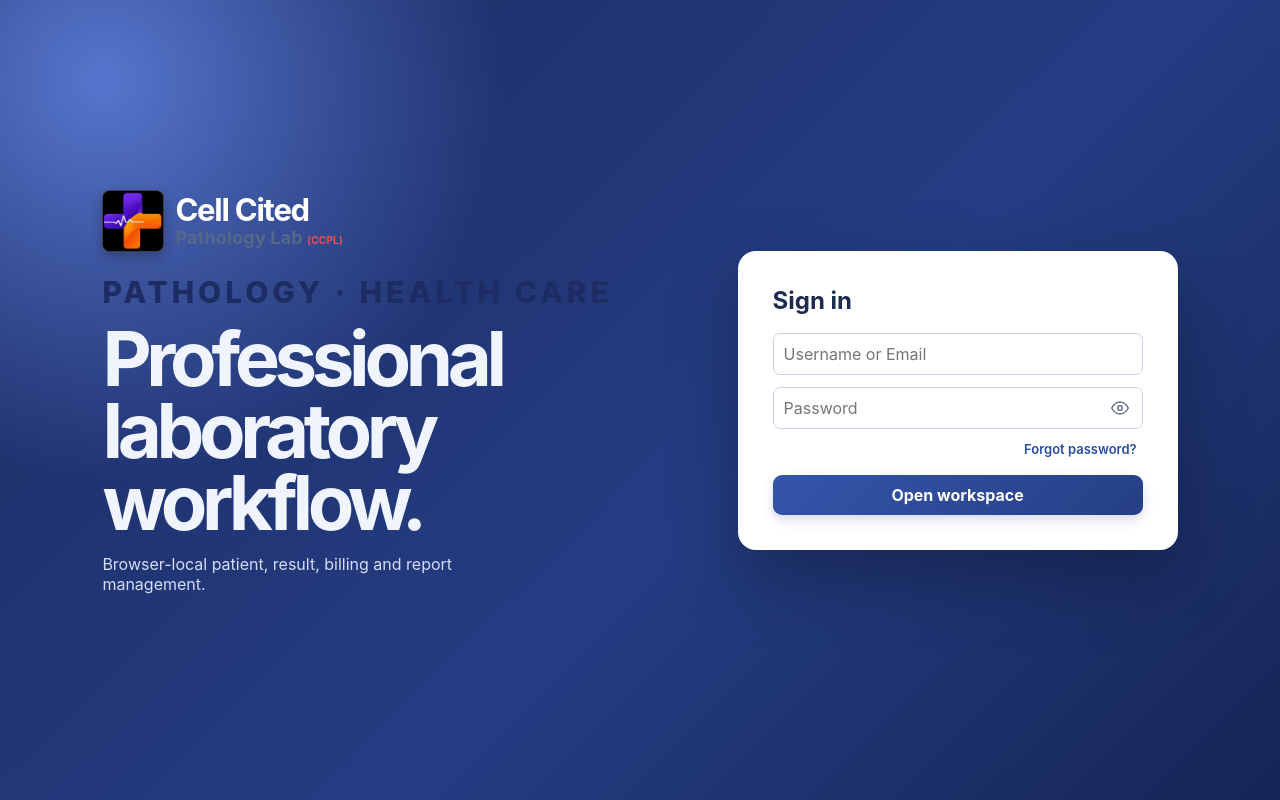
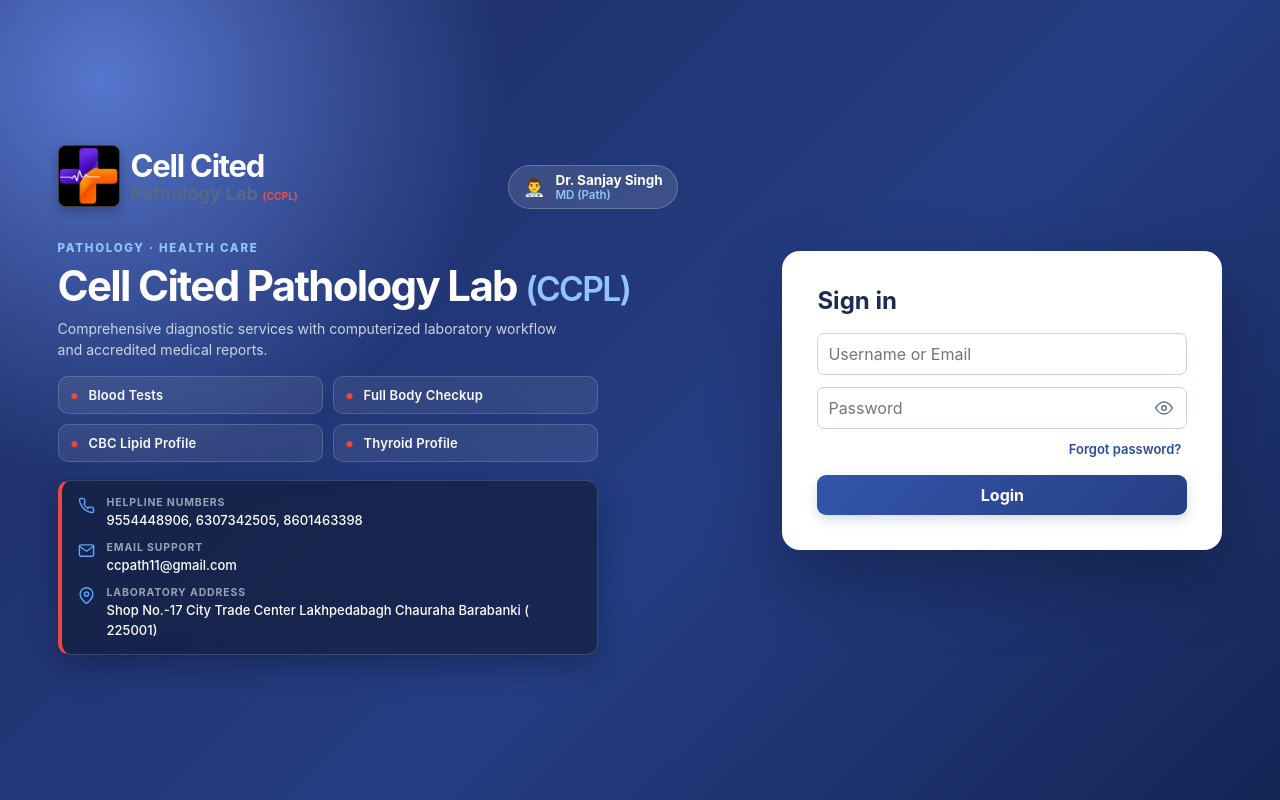
Before and after one commit to techaarnex-alt/Cell-_cited_pathology_frontend, a React (Vite) app: page / in a window 1280 px wide. Built offline with nearby package versions, Linux system fonts and the light colour scheme.

Commit message:
feat: Showcase visiting card lab information, services, and doctor details on login page left panel

```diff
--- a/src/main.jsx
+++ b/src/main.jsx
@@ -1902,11 +1902,76 @@ function App() {
   if (!loggedIn)
     return (
       <main className="login">
-        <section>
-          <CellCitedMark />
-          <span className="eyebrow">PATHOLOGY · HEALTH CARE</span>
-          <h1>Professional laboratory workflow.</h1>
-          <p>Browser-local patient, result, billing and report management.</p>
+        <section className="login-brand-panel">
+          <div className="login-brand-header">
+            <CellCitedMark />
+            <div className="login-doctor-tag" title="Consultant Pathologist & Signatory">
+              <span className="doc-icon">👨‍⚕️</span>
+              <div>
+                <strong>Dr. Sanjay Singh</strong>
+                <span>MD (Path)</span>
+              </div>
+            </div>
+          </div>
+
+          <span className="login-eyebrow">PATHOLOGY · HEALTH CARE</span>
+          <h1 className="login-title">Cell Cited Pathology Lab <span className="sub-abbr">(CCPL)</span></h1>
+          <p className="login-intro">
+            Comprehensive diagnostic services with computerized laboratory workflow and accredited medical reports.
+          </p>
+
+          <div className="login-services-grid">
+            <div className="service-chip">
+              <span className="chip-bullet">•</span>
+              <b>Blood Tests</b>
+            </div>
+            <div className="service-chip">
+              <span className="chip-bullet">•</span>
+              <b>Full Body Checkup</b>
+            </div>
+            <div className="service-chip">
+              <span className="chip-bullet">•</span>
+              <b>CBC Lipid Profile</b>
+            </div>
+            <div className="service-chip">
+              <span className="chip-bullet">•</span>
+              <b>Thyroid Profile</b>
+            </div>
+          </div>
+
+          <div className="login-contact-card">
+            <div className="contact-item">
+              <svg width="17" height="17" viewBox="0 0 24 24" fill="none" stroke="currentColor" strokeWidth="2" strokeLinecap="round" strokeLinejoin="round">
+                <path d="M22 16.92v3a2 2 0 0 1-2.18 2 19.79 19.79 0 0 1-8.63-3.07 19.5 19.5 0 0 1-6-6 19.79 19.79 0 0 1-3.07-8.67A2 2 0 0 1 4.11 2h3a2 2 0 0 1 2 1.72 12.84 12.84 0 0 0 .7 2.81 2 2 0 0 1-.45 2.11L8.09 9.91a16 16 0 0 0 6 6l1.27-1.27a2 2 0 0 1 2.11-.45 12.84 12.84 0 0 0 2.81.7A2 2 0 0 1 22 16.92z" />
+              </svg>
+              <div>
+                <span className="contact-label">Helpline Numbers</span>
+                <span className="contact-value">9554448906, 6307342505, 8601463398</span>
+              </div>
+            </div>
+
+            <div className="contact-item">
+              <svg width="17" height="17" viewBox="0 0 24 24" fill="none" stroke="currentColor" strokeWidth="2" strokeLinecap="round" strokeLinejoin="round">
+                <path d="M4 4h16c1.1 0 2 .9 2 2v12c0 1.1-.9 2-2 2H4c-1.1 0-2-.9-2-2V6c0-1.1.9-2 2-2z" />
+                <polyline points="22,6 12,13 2,6" />
+              </svg>
+              <div>
+                <span className="contact-label">Email Support</span>
+                <span className="contact-value">ccpath11@gmail.com</span>
+              </div>
+            </div>
+
+            <div className="contact-item">
+              <svg width="17" height="17" viewBox="0 0 24 24" fill="none" stroke="currentColor" strokeWidth="2" strokeLinecap="round" strokeLinejoin="round">
+                <path d="M21 10c0 7-9 13-9 13s-9-6-9-13a9 9 0 0 1 18 0z" />
+                <circle cx="12" cy="10" r="3" />
+              </svg>
+              <div>
+                <span className="contact-label">Laboratory Address</span>
+                <span className="contact-value">Shop No.-17 City Trade Center Lakhpedabagh Chauraha Barabanki ( 225001)</span>
+              </div>
+            </div>
+          </div>
         </section>
         {authMode === 'login' && (
           <form onSubmit={handleLogin}>
@@ -1970,7 +2035,7 @@ function App() {
               </button>
             </div>
             <button type="submit" disabled={authLoading}>
-              {authLoading ? 'Opening workspace...' : 'Open workspace'}
+              {authLoading ? 'Opening workspace...' : 'Login'}
             </button>
             {notice && <p className="notice">{noticeText}</p>}
           </form>
--- a/src/styles.css
+++ b/src/styles.css
@@ -869,25 +869,167 @@ input[disabled] {
   min-height: 100vh;
   display: grid;
   grid-template-columns: 1fr minmax(320px, 440px);
-  gap: 70px;
+  gap: clamp(30px, 4vw, 60px);
   align-items: center;
-  padding: 8vw;
+  padding: clamp(24px, 4.5vw, 64px);
   overflow: hidden;
   background: radial-gradient(circle at 17% 15%, #3f63b4 0, #263f85 36%, #172959 70%);
   color: #eff4ff;
 }
 
-.login h1 {
-  max-width: 600px;
-  margin: 12px 0;
-  font-size: clamp(40px, 6vw, 76px);
-  line-height: .95;
-  letter-spacing: -.07em;
-}
-
-.login p {
-  max-width: 430px;
-  color: #d3ddf6;
+.login-brand-panel {
+  max-width: 620px;
+  display: flex;
+  flex-direction: column;
+}
+
+.login-brand-header {
+  display: flex;
+  align-items: center;
+  justify-content: space-between;
+  flex-wrap: wrap;
+  gap: 14px;
+  margin-bottom: 8px;
+}
+
+.login-doctor-tag {
+  display: inline-flex;
+  align-items: center;
+  gap: 10px;
+  padding: 6px 14px;
+  background: rgba(255, 255, 255, 0.12);
+  border: 1px solid rgba(255, 255, 255, 0.22);
+  border-radius: 999px;
+  backdrop-filter: blur(8px);
+}
+
+.login-doctor-tag .doc-icon {
+  font-size: 18px;
+  line-height: 1;
+}
+
+.login-doctor-tag strong {
+  display: block;
+  font-size: 13.5px;
+  font-weight: 700;
+  color: #ffffff;
+}
+
+.login-doctor-tag span {
+  display: block;
+  font-size: 11.5px;
+  color: #93c5fd;
+  font-weight: 600;
+}
+
+.login-eyebrow {
+  color: #93c5fd;
+  font-size: 11.5px;
+  font-weight: 800;
+  letter-spacing: 0.15em;
+  text-transform: uppercase;
+  margin-top: 4px;
+  margin-bottom: 4px;
+}
+
+.login-title {
+  margin: 4px 0 8px;
+  font-size: clamp(28px, 3.5vw, 42px);
+  line-height: 1.1;
+  letter-spacing: -0.04em;
+  color: #ffffff;
+}
+
+.login-title .sub-abbr {
+  color: #93c5fd;
+  font-size: 0.8em;
+  font-weight: 600;
+}
+
+.login-intro {
+  margin: 0 0 16px;
+  color: #cbd5e1;
+  font-size: 14px;
+  line-height: 1.5;
+  max-width: 520px;
+}
+
+.login-services-grid {
+  display: grid;
+  grid-template-columns: repeat(2, 1fr);
+  gap: 10px;
+  margin-bottom: 18px;
+  max-width: 540px;
+}
+
+.service-chip {
+  display: flex;
+  align-items: center;
+  gap: 10px;
+  padding: 8px 12px;
+  background: rgba(255, 255, 255, 0.08);
+  border: 1px solid rgba(255, 255, 255, 0.16);
+  border-radius: 10px;
+  font-size: 13px;
+  color: #f8fafc;
+  backdrop-filter: blur(8px);
+}
+
+.service-chip .chip-bullet {
+  color: #ef4444;
+  font-size: 20px;
+  line-height: 1;
+  font-weight: 900;
+}
+
+.service-chip b {
+  font-weight: 600;
+  letter-spacing: 0.01em;
+}
+
+.login-contact-card {
+  background: rgba(15, 23, 42, 0.55);
+  border: 1px solid rgba(255, 255, 255, 0.16);
+  border-left: 4px solid #ef4444;
+  border-radius: 12px;
+  padding: 14px 16px;
+  display: flex;
+  flex-direction: column;
+  gap: 10px;
+  max-width: 540px;
+  backdrop-filter: blur(10px);
+  box-shadow: 0 12px 30px rgba(0, 0, 0, 0.25);
+}
+
+.contact-item {
+  display: flex;
+  align-items: flex-start;
+  gap: 12px;
+  font-size: 12.5px;
+  color: #e2e8f0;
+  line-height: 1.45;
+}
+
+.contact-item svg {
+  color: #60a5fa;
+  flex-shrink: 0;
+  margin-top: 2px;
+}
+
+.contact-label {
+  display: block;
+  font-size: 10.5px;
+  text-transform: uppercase;
+  letter-spacing: 0.08em;
+  color: #94a3b8;
+  font-weight: 700;
+  margin-bottom: 1px;
+}
+
+.contact-value {
+  color: #ffffff;
+  font-weight: 500;
+  font-size: 13px;
 }
 
 .login form {
```
Also changed, not shown: public/cell-cited-visiting-card.jpg (added), 7 other files (tests, documents, lock files or other folders).
